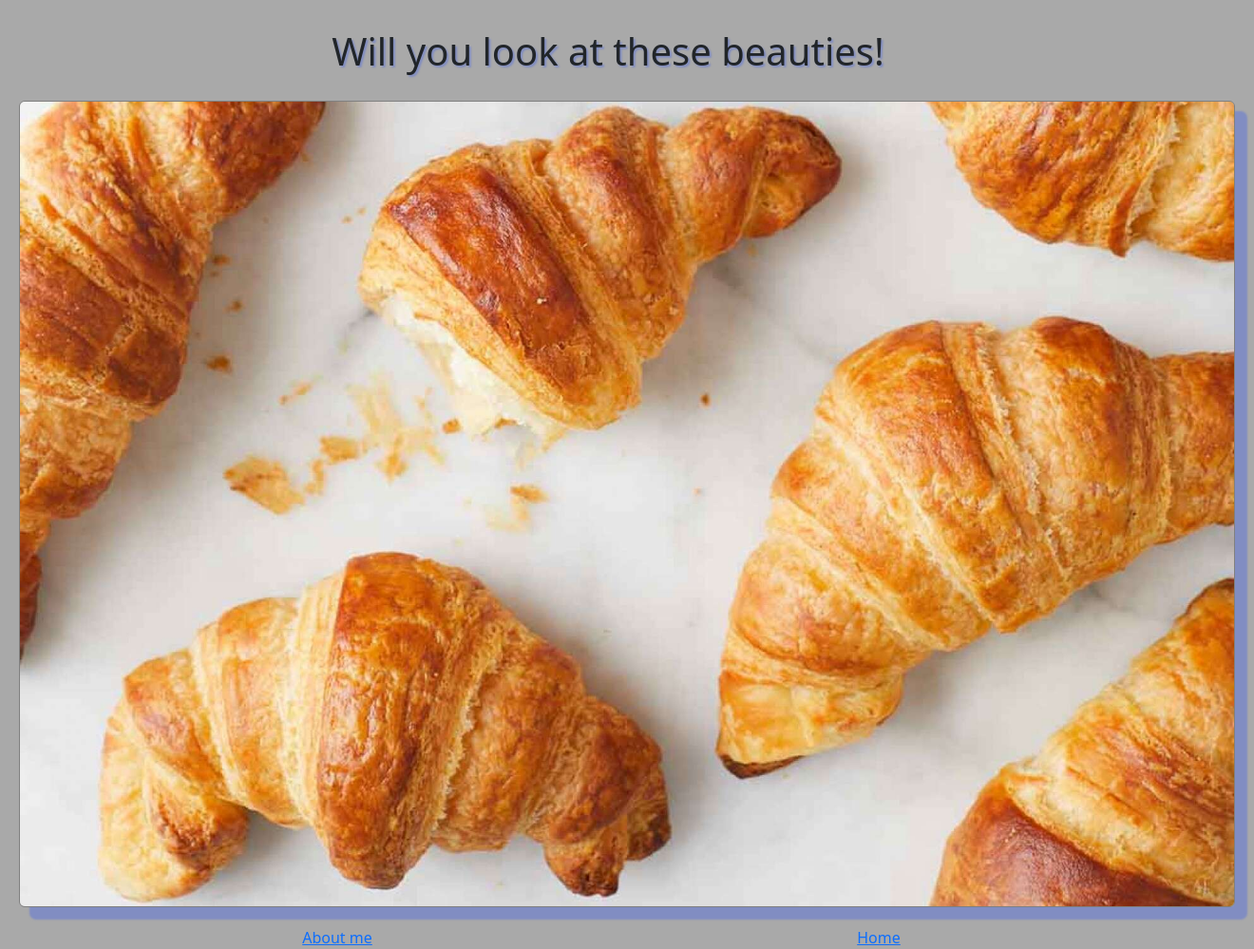
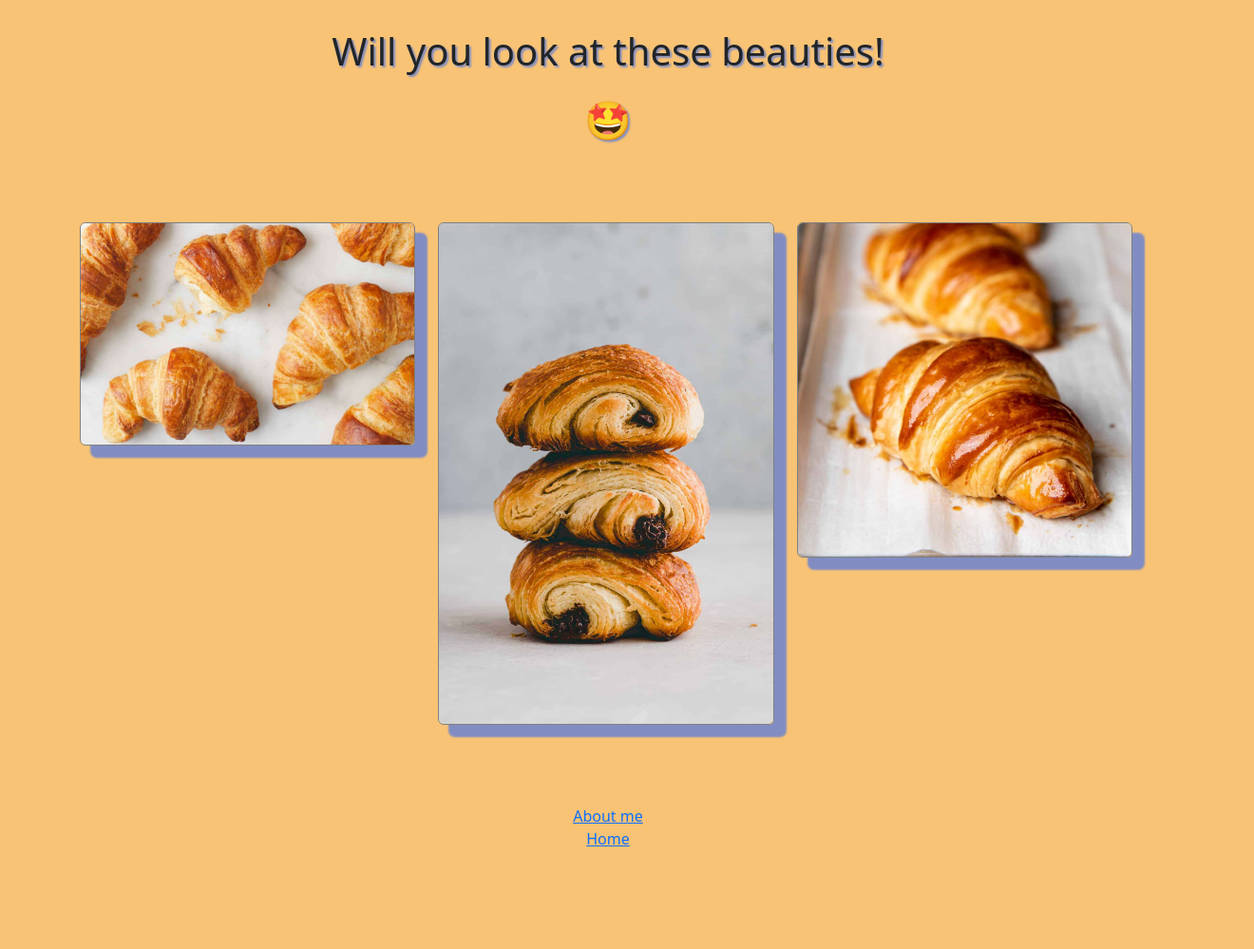
Before and after one commit to Nini-ane/multiple-pages-static-website, a plain HTML site: page photo.html in a window 1280 px wide. Shown: the whole page at 95% size, 1320 px wide, since content can reach past the window. After the commit the page ends 895 px from the top, so only its background shows below. Drawn offline with nearby package versions, Linux system fonts and the light colour scheme.

Commit message:
Added more photos and changed site links

```diff
--- a/css/style.css
+++ b/css/style.css
@@ -1,5 +1,5 @@
 body {
-    background-color: darkgray;
+    background-color: #f49c1999;
 }
 
 img {
--- a/photo.html
+++ b/photo.html
@@ -8,13 +8,22 @@
     <title>Photo</title>
 </head>
 <body>
-    <h1> Will you look at these beauties!</h1>
-    <img src="/images/croissant.jpg" alt="multiple croissants">
-    <div class="container">
+    <h1> Will you look at these beauties!
+       <div class="m-4">
+        🤩
+    </div>
+    </h1>
+    <div class="container m-5 p-3">
         <div class="row">
-       <div class="col-md-6"> <a href="/about.html"> About me</a></div>
-       <div class="col-md-6"> <a href="/">Home</a></div>
+       <div class="col-md-4"> <img src="/images/croissant.jpg" alt="multiple croissants"></div>
+       <div class="col-md-4"> <img src="/images/croissant-2.jpg" alt="pain au chocolat"> </div>
+       <div class="col-md-4"> <img src="/images/croissant-3.jpg" alt="two croissants"> </div>
     </div>
     </div>
+    <div>
+<a href="/about.html"> About me</a>
+<br>
+<a href="/">Home</a>
+</div>
 </body>
 </html>
```
Also changed, not shown: about.html (+5 -6 lines), index.html (+3 -1 lines), images/croissant-2.jpg (added), images/croissant-3.jpg (added).
